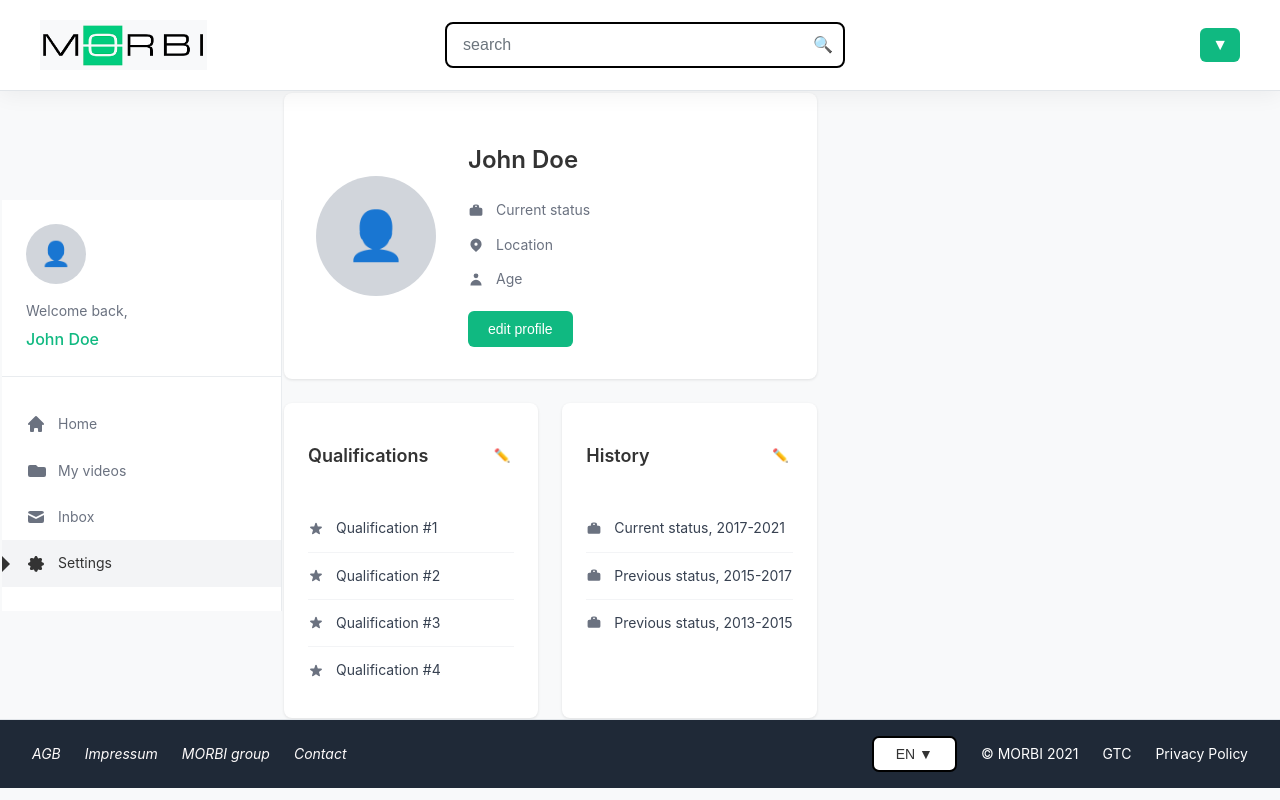
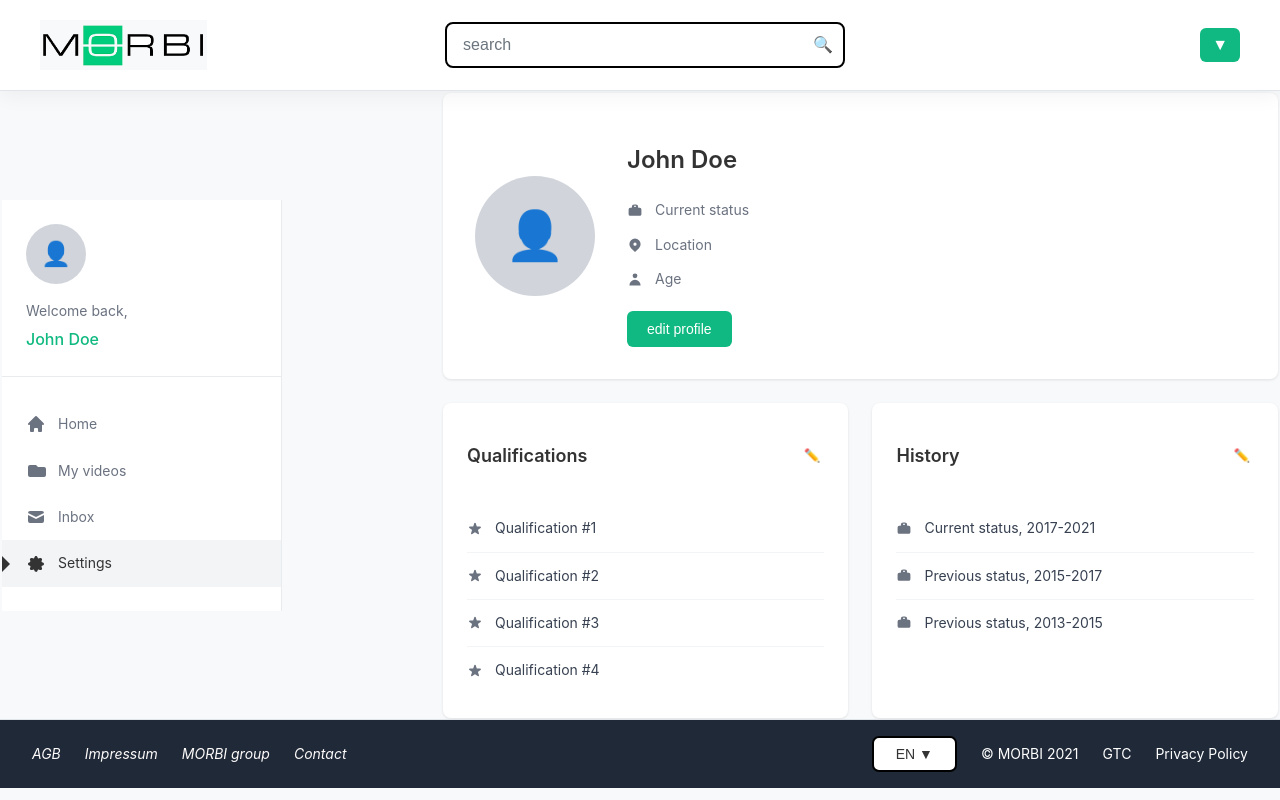
Before and after one commit to kmennat/MYMOORBI, a React (Vite) app in the folder frontend/: page /settings in a window 1280 px wide. Built offline with nearby package versions, Linux system fonts and the light colour scheme; what simple-zustand-devtools would draw is missing.

Commit message:
Settings

```diff
--- a/frontend/src/layouts/Setting.css
+++ b/frontend/src/layouts/Setting.css
@@ -11,6 +11,10 @@ body {
     min-height: 100vh;
     display: flex;
     flex-direction: column;
+}
+table {
+
+    width:100%;
 }
 
 .header {
```
